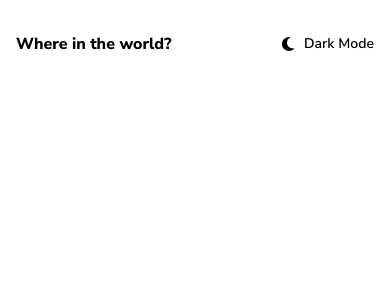
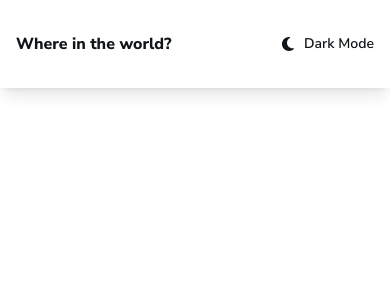
Before and after one commit to kncalderong/countries-api, a Next.js app: page / in a window 390 px wide. Shown: the top 300 px of the page. Built offline with nearby package versions, Linux system fonts and the light colour scheme.

Commit message:
feat: responsive theme styles dark-light included in header

```diff
--- a/src/app/page.tsx
+++ b/src/app/page.tsx
@@ -1,10 +1,5 @@
+'use client'
 
-import Image from 'next/image'
-
-export default async function Home() {
-
-
-  return (
-    <main>Hello hello</main>
-  )
+export default function Home() {
+  return <main>Hello hello</main>
 }
--- a/src/components/Header.tsx
+++ b/src/components/Header.tsx
@@ -12,16 +12,35 @@ const Header = () => {
   console.log('darkTheme', darkTheme)
 
   return (
-    <header className='w-full fixed top-0 px-4 py-8 bg-white flex justify-between items-center'>
-      <Link href={'/'} className='font-extrabold'>
+    <header
+      className={`w-full fixed top-0 px-4 py-8 ${
+        darkTheme ? 'bg-dark-blue' : 'bg-white'
+      } flex justify-between items-center shadow-lg`}
+    >
+      <Link
+        href={'/'}
+        className={`font-extrabold ${
+          darkTheme ? 'text-white' : 'text-text-very-dark-blue'
+        }`}
+      >
         Where in the world?
       </Link>
       <div
         className='flex gap-2 justify-between items-center'
         onClick={() => toggleTheme()}
       >
-        <FontAwesomeIcon icon={faMoon} width={'16px'} />
-        <p className='text-sm'>Dark Mode</p>
+        <FontAwesomeIcon
+          icon={faMoon}
+          width={'16px'}
+          color={`${darkTheme ? '#fff' : 'hsl(200, 15%, 8%)'}`}
+        />
+        <p
+          className={`text-sm ${
+            darkTheme ? 'text-white' : 'text-text-very-dark-blue'
+          }`}
+        >
+          Dark Mode
+        </p>
       </div>
     </header>
   )
```
